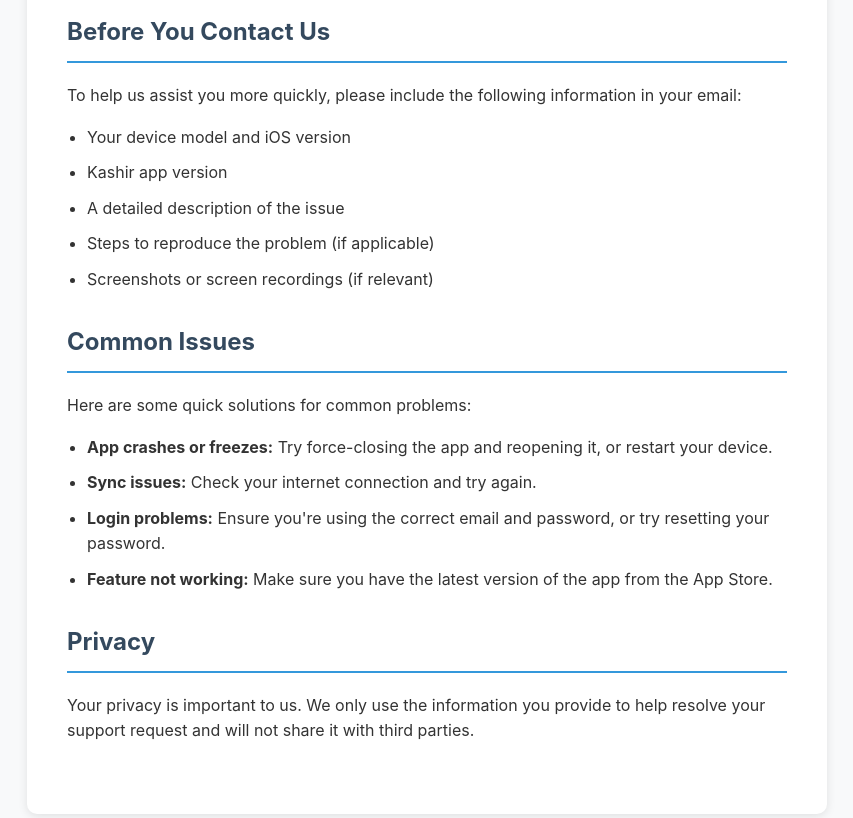
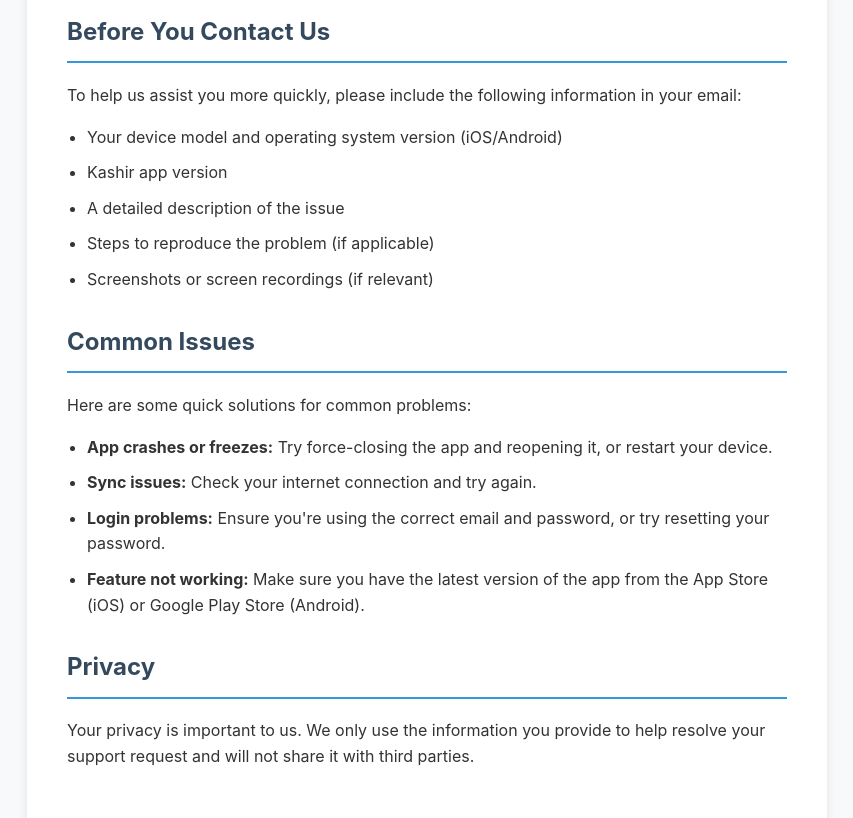
Before and after one commit to KashirApp/kashirapp.github.io, a plain HTML site: page support.html in a window 1280 px wide. Shown: the part 560-1378 px from the top of the page, without its empty margins (213-1066 px from the left). Drawn offline with Linux system fonts and the light colour scheme.

Commit message:
Update support.html

```diff
--- a/support.html
+++ b/support.html
@@ -83,7 +83,7 @@
             <h2>Before You Contact Us</h2>
             <p>To help us assist you more quickly, please include the following information in your email:</p>
             <ul>
-                <li>Your device model and iOS version</li>
+                <li>Your device model and operating system version (iOS/Android)</li>
                 <li>Kashir app version</li>
                 <li>A detailed description of the issue</li>
                 <li>Steps to reproduce the problem (if applicable)</li>
@@ -98,7 +98,7 @@
                 <li><strong>App crashes or freezes:</strong> Try force-closing the app and reopening it, or restart your device.</li>
                 <li><strong>Sync issues:</strong> Check your internet connection and try again.</li>
                 <li><strong>Login problems:</strong> Ensure you're using the correct email and password, or try resetting your password.</li>
-                <li><strong>Feature not working:</strong> Make sure you have the latest version of the app from the App Store.</li>
+                <li><strong>Feature not working:</strong> Make sure you have the latest version of the app from the App Store (iOS) or Google Play Store (Android).</li>
             </ul>
         </div>
 
```
